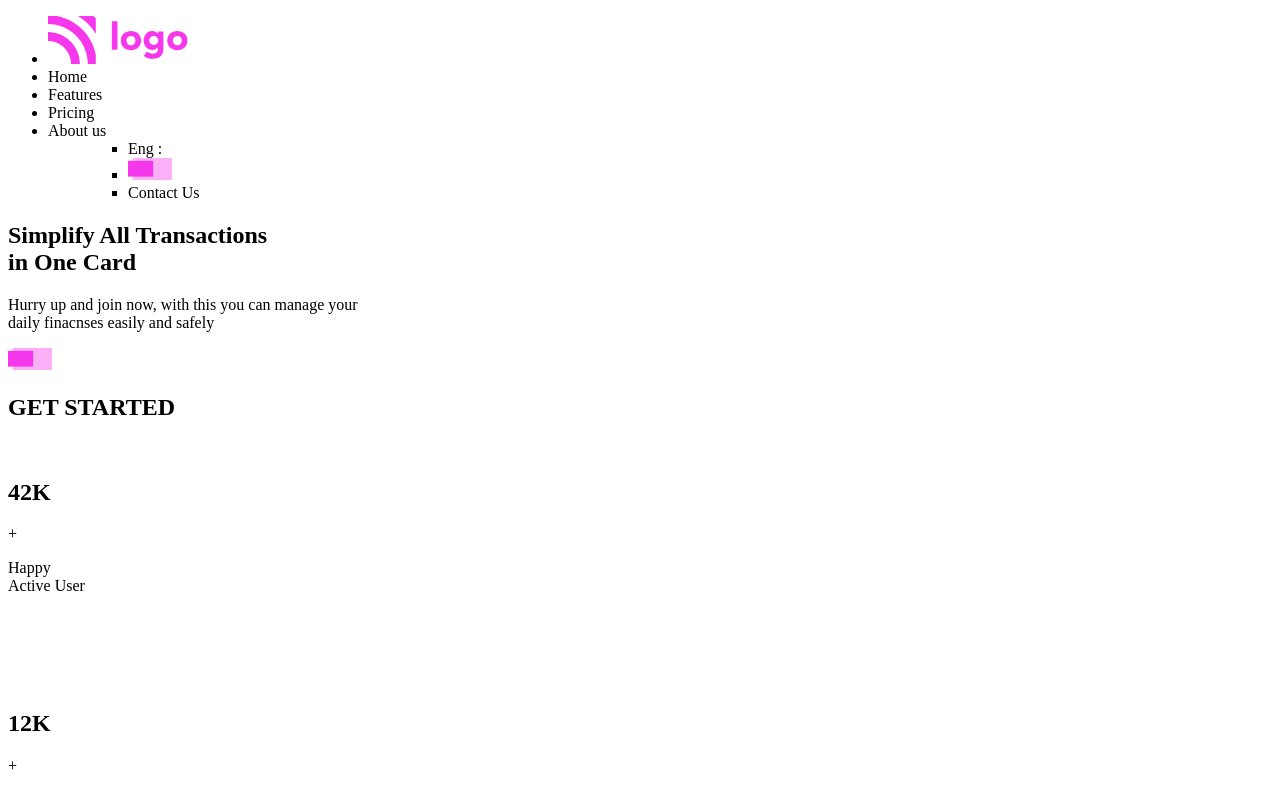
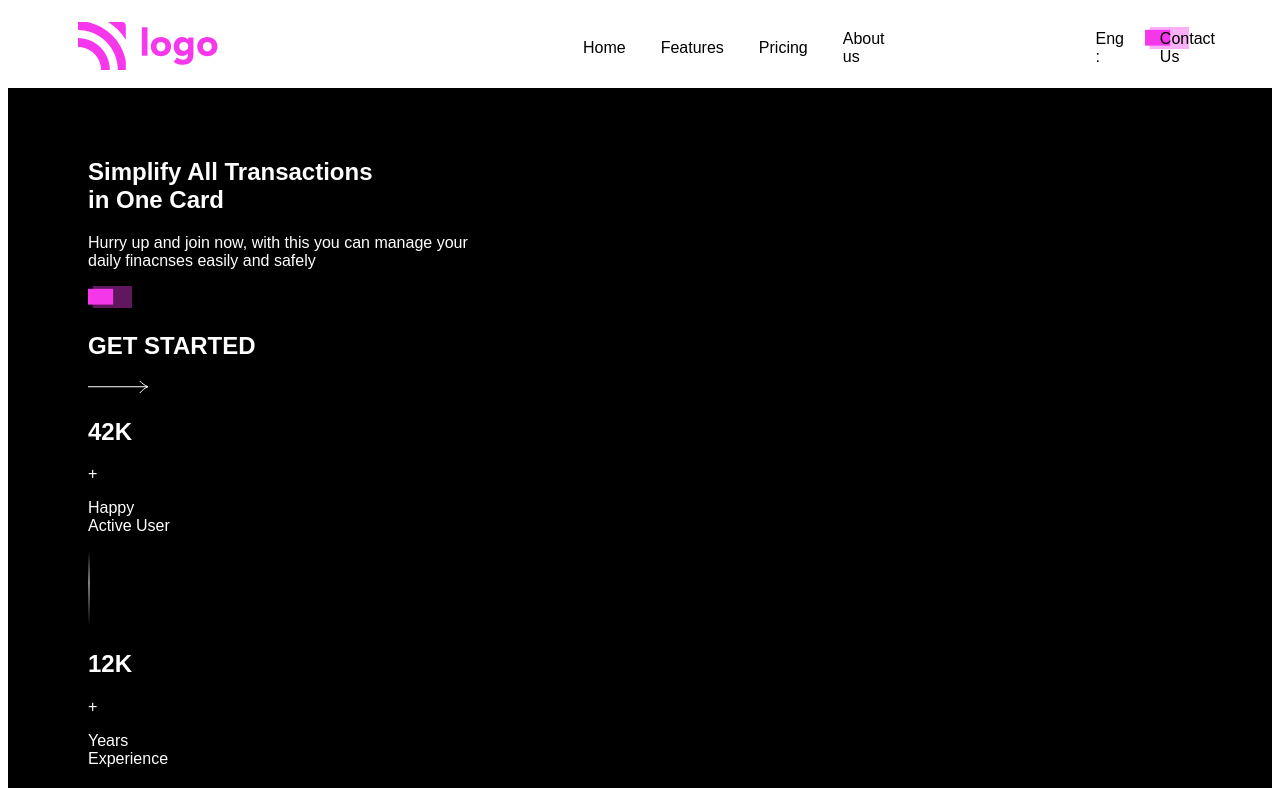
Before and after one commit to 2azahar786/Project-7-Credit-Card-Landing-Page, a plain HTML site: page index.html in a window 1280 px wide. Shown: the top 788 px of the page. Drawn offline with Linux system fonts and the light colour scheme.

Commit message:
second commit

```diff
--- a/index.html
+++ b/index.html
@@ -25,8 +25,8 @@
     </nav>
 
 <!-- upper section -->
-<section>
-    <h1 class="heading">Simplify All Transactions <br> in One Card</h1>
+<section class="main">
+    <h1 class="heading">Simplify All Transactions <br> in <span id="mainh1"> One Card </span></h1>
     <p class="paragraph">Hurry up and join now, with this you can manage your <br> daily finacnses easily and safely</p>
     <div class="started">
         <img src="./Project 1- Credit Card Landing Page/Assets/Icons/btn-pink-bg.svg" alt="">
--- a/style.css
+++ b/style.css
@@ -0,0 +1,55 @@
+* body {
+    /* width: 900px; */
+    /* justify-content: center; */
+    /* background-color: black; */
+    font-family: sans-serif;
+}
+
+.nav{
+    display: flex;
+    height: 80px;
+    margin: 0px 30px;
+    justify-content: center;
+    align-items: center;
+    /* color: white; */
+}
+
+.mainlist{
+    display: flex;
+    gap: 35px;
+    list-style-type: none;
+    justify-content: center;
+    align-items: center;
+}
+
+.secondul{
+    display: flex;
+    gap: 35px;
+    list-style-type: none;
+    margin-left: 80px;
+    margin-right: 20px;
+}
+
+#btnimage{
+    z-index: -1;
+    position: absolute;
+    margin-left: 50px;
+    /* padding-left: 30px; */
+    margin-top: -3px;
+}
+
+#logo{
+    position: relative;
+    margin-right: 330px;
+}
+
+.main{
+    background-color: black;
+    color: white;
+    padding: 50px 80px;
+}
+
+#heading{
+    /* font-weight: lighter; */
+
+}
```
